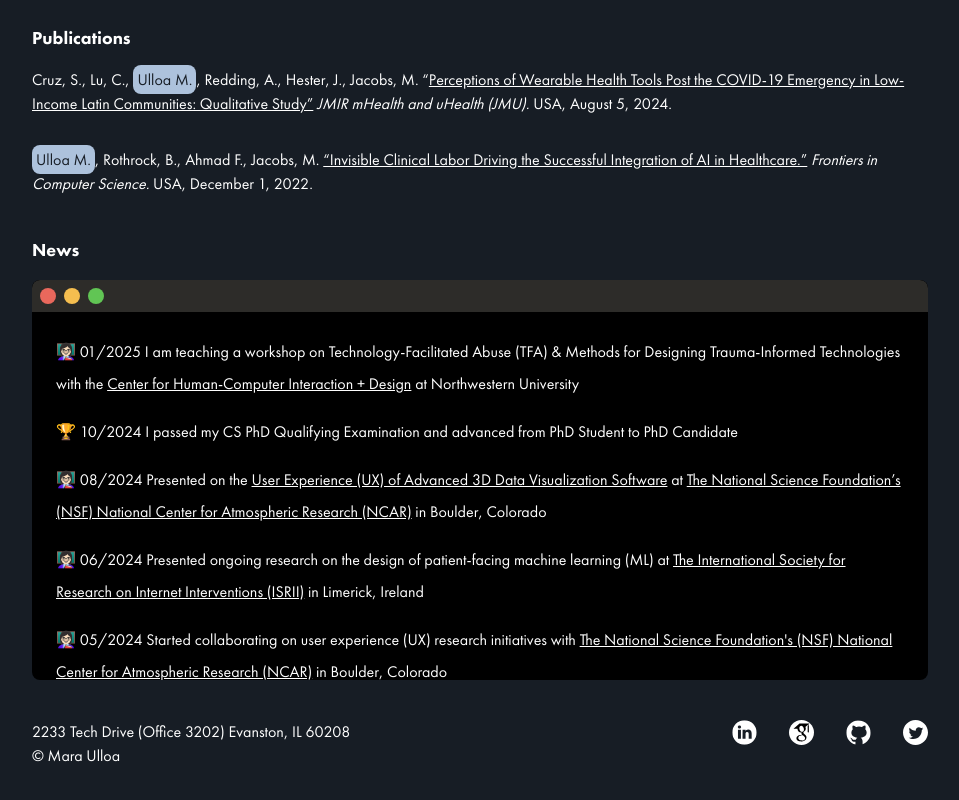
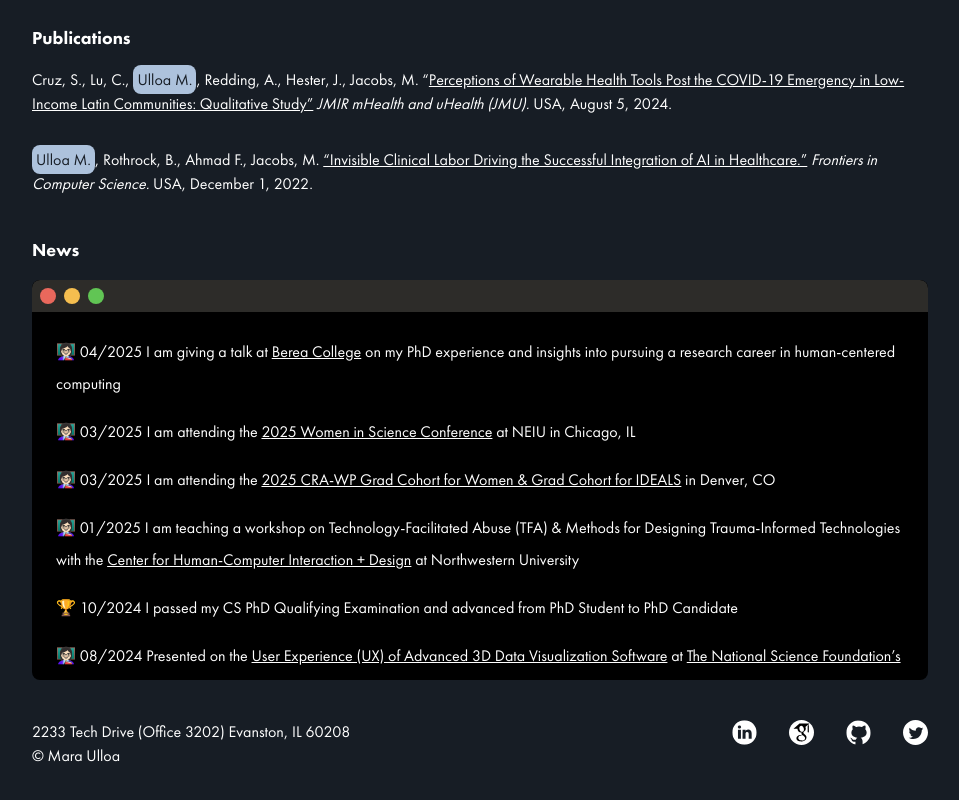
Before and after one commit to eulloa/mara-research-site, a Next.js app: page / in a window 1280 px wide. Shown: the part 1468-2268 px from the top of the page, without its empty margins (160-1119 px from the left). Built offline with nearby package versions, Linux system fonts and the light colour scheme.

Commit message:
feat: news update

```diff
--- a/src/app/components/news.tsx
+++ b/src/app/components/news.tsx
@@ -21,6 +21,40 @@ export const News = () => (
       </div>
       <div className="content p-6 dark:text-white leading-8">
         <ul className="news space-y-4">
+          <li onClick={(e) => handleClick(e)}>
+            &#128105;&#127995;&#8205;&#127979; 04/2025 I am giving a talk at{" "}
+            <Link
+              className="underline"
+              href="https://www.berea.edu/"
+              target="_blank"
+            >
+              Berea College
+            </Link>{" "}
+            on my PhD experience and insights into pursuing a research career in
+            human-centered computing
+          </li>
+          <li onClick={(e) => handleClick(e)}>
+            &#128105;&#127995;&#8205;&#127979; 03/2025 I am attending the{" "}
+            <Link
+              className="underline"
+              href="https://www.neiu.edu/academics/our-centers-and-programs/center-of-health/upcoming-events/2025-women-science"
+              target="_blank"
+            >
+              2025 Women in Science Conference
+            </Link>{" "}
+            at NEIU in Chicago, IL
+          </li>
+          <li onClick={(e) => handleClick(e)}>
+            &#128105;&#127995;&#8205;&#127979; 03/2025 I am attending the{" "}
+            <Link
+              className="underline"
+              href="https://cra.org/cra-wp/grad-cohort-for-women/"
+              target="_blank"
+            >
+              2025 CRA-WP Grad Cohort for Women & Grad Cohort for IDEALS
+            </Link>{" "}
+            in Denver, CO
+          </li>
           <li onClick={(e) => handleClick(e)}>
             &#128105;&#127995;&#8205;&#127979; 01/2025 I am teaching a workshop
             on Technology-Facilitated Abuse (TFA) & Methods for Designing
```
